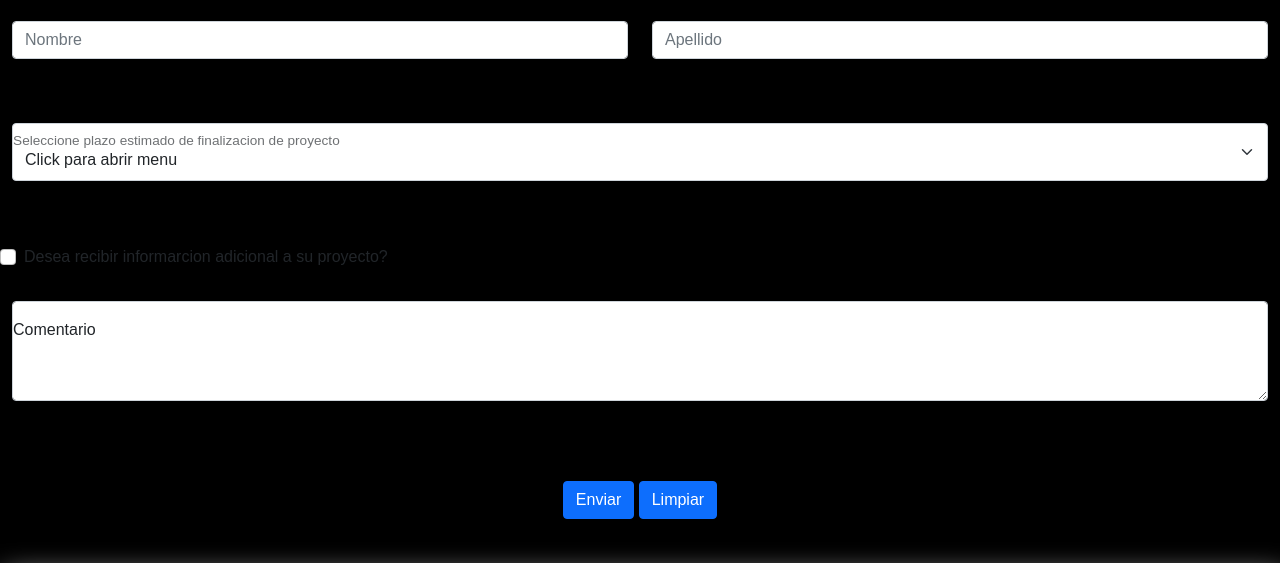
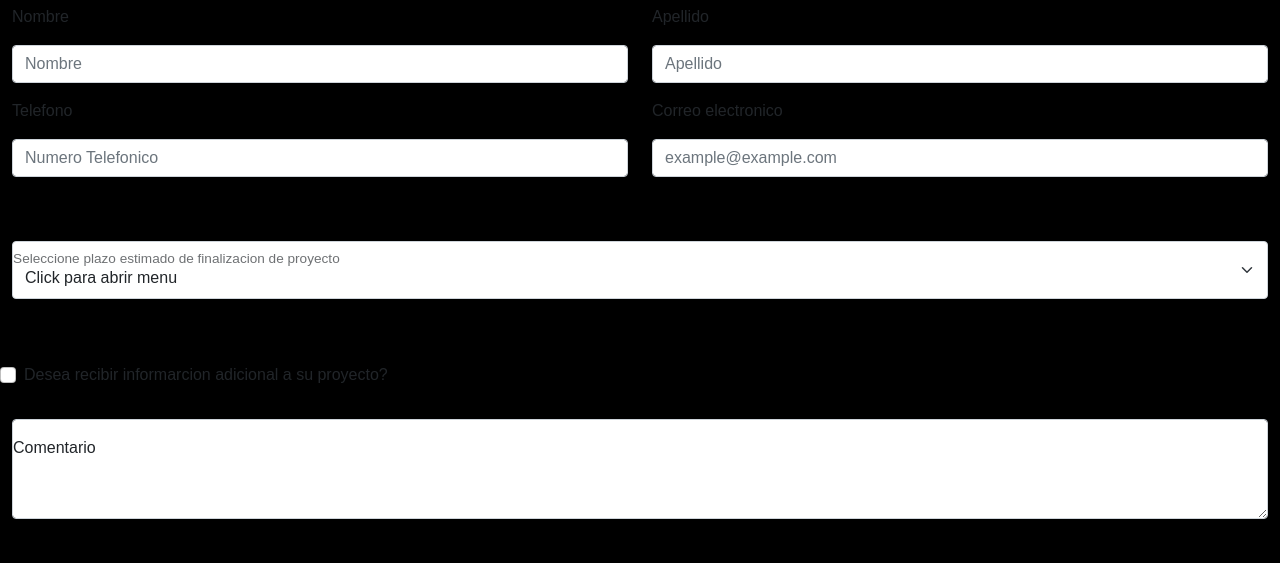
Before and after one commit to ftejeda95/project-estudio-arq, a plain HTML site: page pages/contacto.html in a window 1280 px wide. Shown: the part 237-800 px from the top of the page. Drawn offline with nearby package versions, Linux system fonts and the light colour scheme; a web font is replaced by a local one.

Commit message:
ultima modificacion segunda entrega

```diff
--- a/css/styles.css
+++ b/css/styles.css
@@ -231,11 +231,17 @@ text-align: center;
     }
     .imgSustentable__grid__2{
     grid-area: 2/1/2/4;
+    width: 310px;
+    height: 300px;
 }
     .imgSustentable__grid__3{
     grid-area: 3/1/3/4;
+    width: 310px;
+    height: 300px;
 }
     .imgSustentable__grid__4{
     grid-area: 4/1/4/4;
+    width: 310px;
+    height: 300px;
 }
 }
--- a/pages/contacto.html
+++ b/pages/contacto.html
@@ -25,7 +25,7 @@
                         <span class="navbar-toggler-icon"></span>
                     </button>
                     <div class="collapse navbar-collapse justify-content-end" id="navbarNav">
-                        <ul class="navbar-nav me-3">
+                        <ul class="navbar-nav me-3 text-center">
                             <li class="nav-item navItems__shadow">
                                 <a class="nav-link text-white fw-bolder p-3 navbar__a" href="../index.html">INICIO</a>
                             </li>
@@ -59,15 +59,25 @@
         </section>
 
        <!--FORMULARIO BOOTSTRAP-->
-        <section class="container-fluid row m-0 p-0">
-
+        <section >
+    <form class="container-fluid row m-0 p-0">
         <div class="col-12 col-md-6 ms-0">
-          <input type="text" class="form-control m-3 ms-0" placeholder="Nombre" aria-label="First name">
+            <label for="name">Nombre</label>
+          <input type="text" class="form-control m-3 ms-0" placeholder="Nombre" name="name">
         </div>
 
         <div class="col-12 col-md-6 ms-0">
-          <input type="text" class="form-control m-3 ms-0" placeholder="Apellido" aria-label="Last name">
+            <label for="lastname">Apellido</label>
+          <input type="text" class="form-control m-3 ms-0" placeholder="Apellido"  name="lastname">
         </div>
+        <div class="col-12 col-md-6 ms-0">
+            <label for="cel">Telefono</label>
+            <input type="number" class="form-control m-3 ms-0" placeholder="Numero Telefonico"  name="telefono">
+          </div>
+          <div class="col-12 col-md-6 ms-0">
+            <label for="email">Correo electronico</label>
+            <input type="email" class="form-control m-3 ms-0" placeholder="example@example.com"  name="email">
+          </div>
 
 
        <div class="col-12 form-floating my-5 ms-0">
@@ -97,7 +107,7 @@
         <button class="btn btn-primary" type="submit">Enviar</button>
         <input type="reset" value="Limpiar" class="btn btn-primary">
       </div>
-
+    </form>
     </section>
 
 </main>
```
Also changed, not shown: index.html (+1 -1 lines), pages/Proyecto.html (+2 -2 lines), pages/estilo.html (+1 -1 lines), pages/estudio.html (+1 -1 lines).
